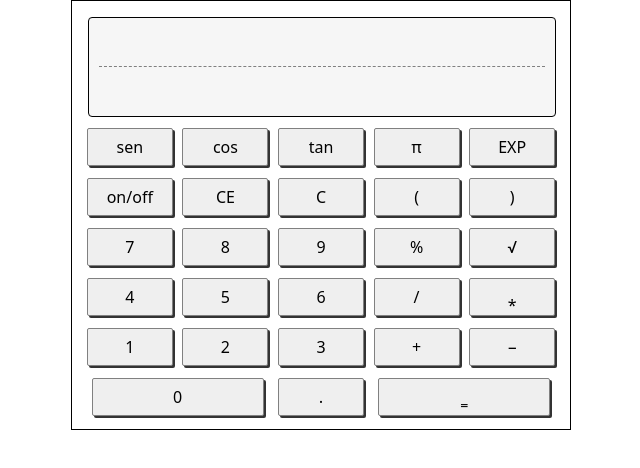
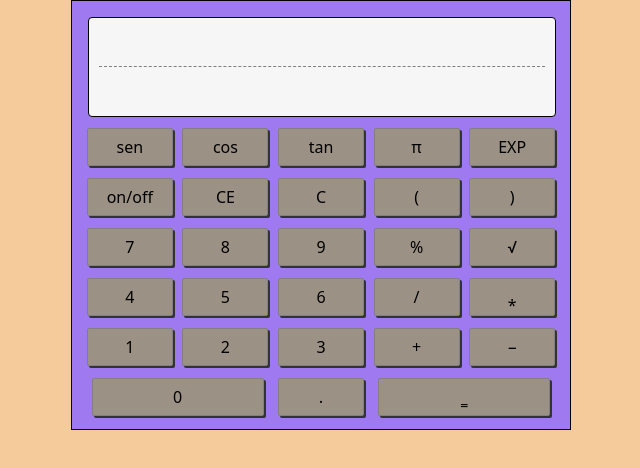
Before and after one commit to Nancy20m4c/calculadora, a plain HTML site: page index.html in a window 1280 px wide. Shown: the whole page, without its empty margins (319-959 px from the left). Drawn offline with nearby package versions, Linux system fonts and the light colour scheme.

Commit message:
cambio estilos

```diff
--- a/index.html
+++ b/index.html
@@ -19,14 +19,14 @@
     <div id="botonera w100">
         <div class="fila w100">
             <div class="columna w20">
-                <button class="btn-calc" onclick="calculadora.anyadirValor('sen')">sen</button>
+                <button class="btn-calc" onclick="calculadora.anyadirValor('Math.asin')">sen</button>
             </div>
             <div class="columna w20">
                 <button class="btn-calc" onclick="calculadora.anyadirValor('cos')">cos</button>
             </div><div class="columna w20">
                 <button class="btn-calc" onclick="calculadora.anyadirValor('tan')">tan</button>
             </div><div class="columna w20">
-                <button class="btn-calc" onclick="calculadora.anyadirValor('pi')">&#960;</button>
+                <button class="btn-calc" onclick="calculadora.anyadirPI(PI)">&#960;</button>
             </div><div class="columna w20">
                 <button class="btn-calc" onclick="calculadora.anyadirValor('exp')">&#69;&#88;&#80;</button>
             </div>
@@ -53,7 +53,7 @@
                 <button class="btn-calc" onclick="calculadora.anyadirValor('7')">7</button>
             </div>
             <div class="columna w20">
-                <button class="btn-calc" onclick="calculadora.anyadirValor('*8')">8</button>
+                <button class="btn-calc" onclick="calculadora.anyadirValor('8')">8</button>
             </div>
             <div class="columna w20">
                 <button class="btn-calc" onclick="calculadora.anyadirValor('9')">9</button>
--- a/javascript/MiCalculadora.js
+++ b/javascript/MiCalculadora.js
@@ -10,6 +10,11 @@ class MiCalculadora {
       this.formula = this.formula + valor;
       this.refrescarFormula();
     }
+  }
+
+  anyadirPI(){
+    return Math.PI;
+    this.refrescarFormula();
   }
 
   calcularResultado(){
@@ -29,6 +34,7 @@ class MiCalculadora {
     this.resultado = ' ';
     this.estaEncendido = false;
     this.refrescarFormula();
+    this.refrescarResultado();
     console.log('se apago la calculadora');
   }
 
@@ -36,7 +42,7 @@ class MiCalculadora {
       this.formula = ' ';
       this.resultado = ' ';
       this.estaEncendido = true;
-      this.refrescarFormula();
+      this.refrescarFormula(0);
       console.log('se encendio la calculadora');
   }
 
@@ -46,6 +52,7 @@ class MiCalculadora {
       this.apagar();
     }else{
         this.encender();
+        this.refrescarFormula(0);
     }
   }
   borrar() {
--- a/style.css
+++ b/style.css
@@ -1,3 +1,7 @@
+
+body{
+    background-color: #f5cb9c;
+}
 
 #calculador{
     width: 500px;
@@ -5,6 +9,7 @@
     margin: 0 auto;
     border: 1px solid black;
     padding: 10px;
+    background-color: rgb(158, 121, 239);
 }
 
 #formula{
@@ -36,6 +41,7 @@
     margin-bottom: 5px;
     margin-top: 5px;
     width: 90%;
+    background-color: rgb(155, 145, 133);
 }
 
 button:hover {
```
